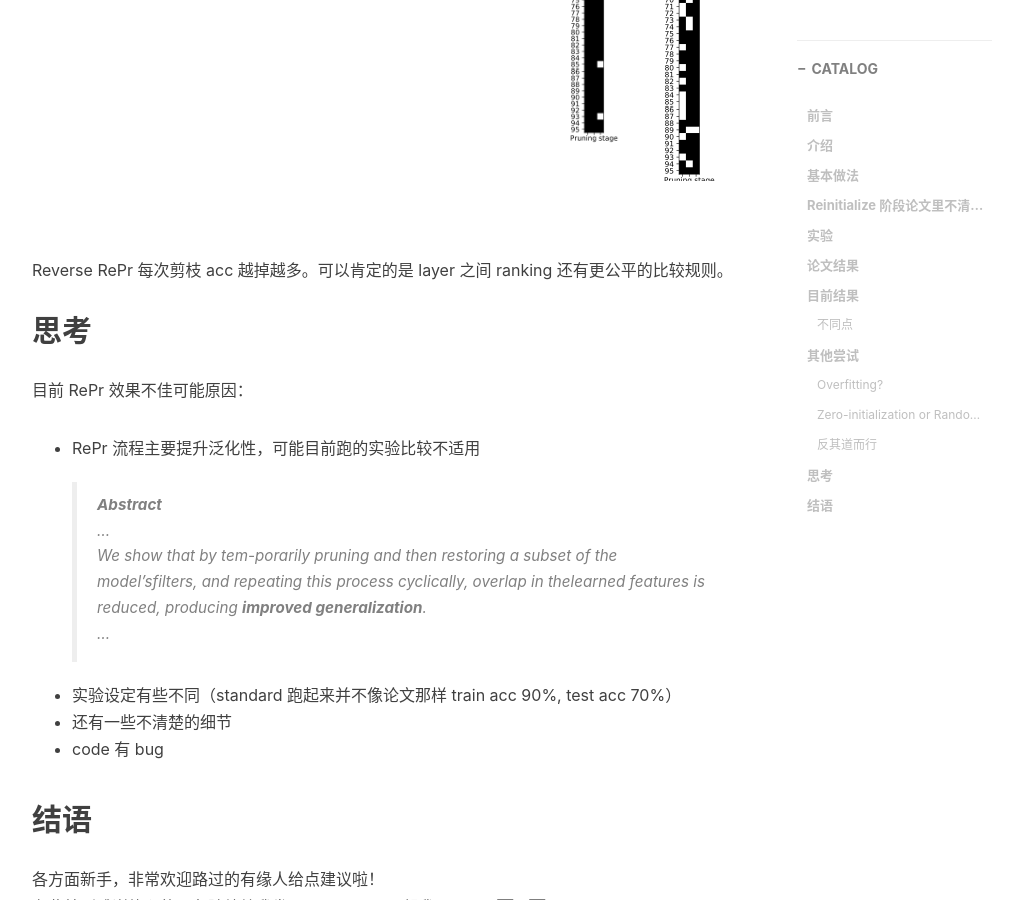
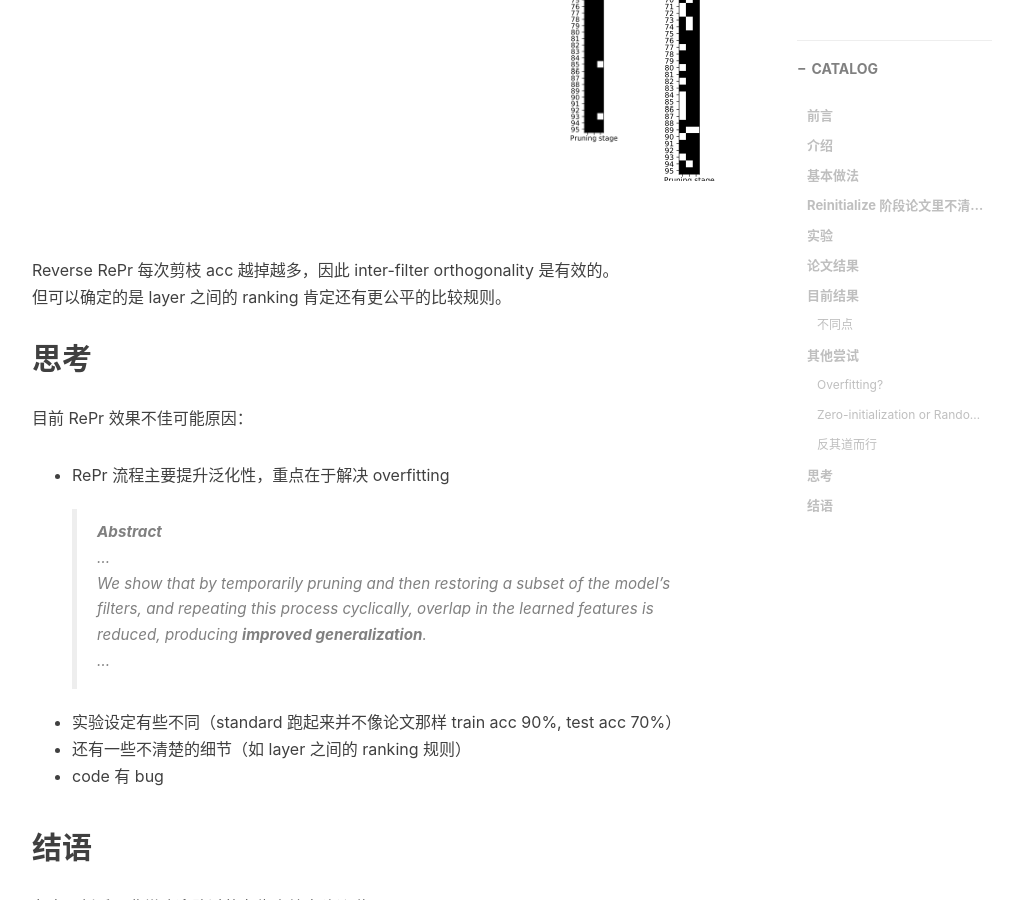
Before and after one commit to siahuat0727/siahuat0727.github.io, a Jekyll site: the page built from _posts/2019-03-17-repr.markdown, in a window 1280 px wide and 900 px high, scrolled down 9442 px. Shown: the whole window, without its empty margins (233-1243 px from the left). Built offline with Jekyll 4.4.1, drawn with Linux system fonts in a browser that asks for light colours; nearby versions of some CDN libraries; library files that are not in the unit come from our copies; formulas are drawn with MathJax 3; comment, search, counter and statistics services are not loaded.

Commit message:
Update repr

```diff
--- a/_posts/2019-03-17-repr.markdown
+++ b/_posts/2019-03-17-repr.markdown
@@ -138,20 +138,21 @@ Std  | RePr |||||||||||||||||||||||||||||||||||
 |--|--|--|
 |![](/img/in-post/repr/reverse.png)| ![](/img/in-post/repr/repr-map.png)| ![](/img/in-post/repr/reverse-repr-map.png)|
 
-Reverse RePr 每次剪枝 acc 越掉越多。可以肯定的是 layer 之间 ranking 还有更公平的比较规则。
+Reverse RePr 每次剪枝 acc 越掉越多，因此 inter-filter orthogonality 是有效的。
+但可以确定的是 layer 之间的 ranking 肯定还有更公平的比较规则。
 
 
 
 ## 思考
 
 目前 RePr 效果不佳可能原因：
-+ RePr 流程主要提升泛化性，可能目前跑的实验比较不适用
++ RePr 流程主要提升泛化性，重点在于解决 overfitting
   > **Abstract**
   > ...
-  > We show that by tem-porarily pruning and then restoring a subset of the model’sfilters, and repeating this process cyclically, overlap in thelearned features is reduced,  producing **improved generalization**.
+  > We show that by temporarily pruning and then restoring a subset of the model’s filters, and repeating this process cyclically, overlap in the learned features is reduced,  producing **improved generalization**.
   > ...
 + 实验设定有些不同（standard 跑起来并不像论文那样 train acc 90%, test acc 70%）
-+ 还有一些不清楚的细节
++ 还有一些不清楚的细节（如 layer 之间的 ranking 规则）
 + code 有 bug
 
 
```
